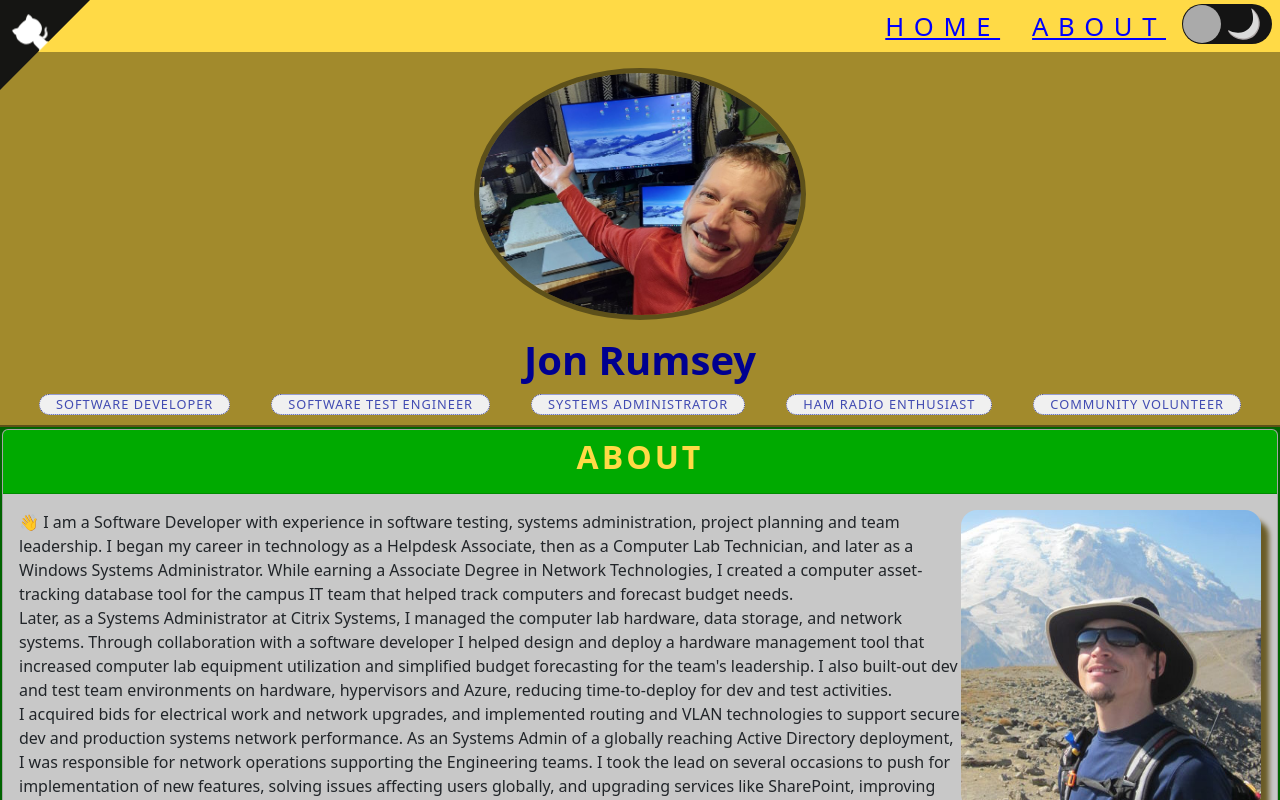
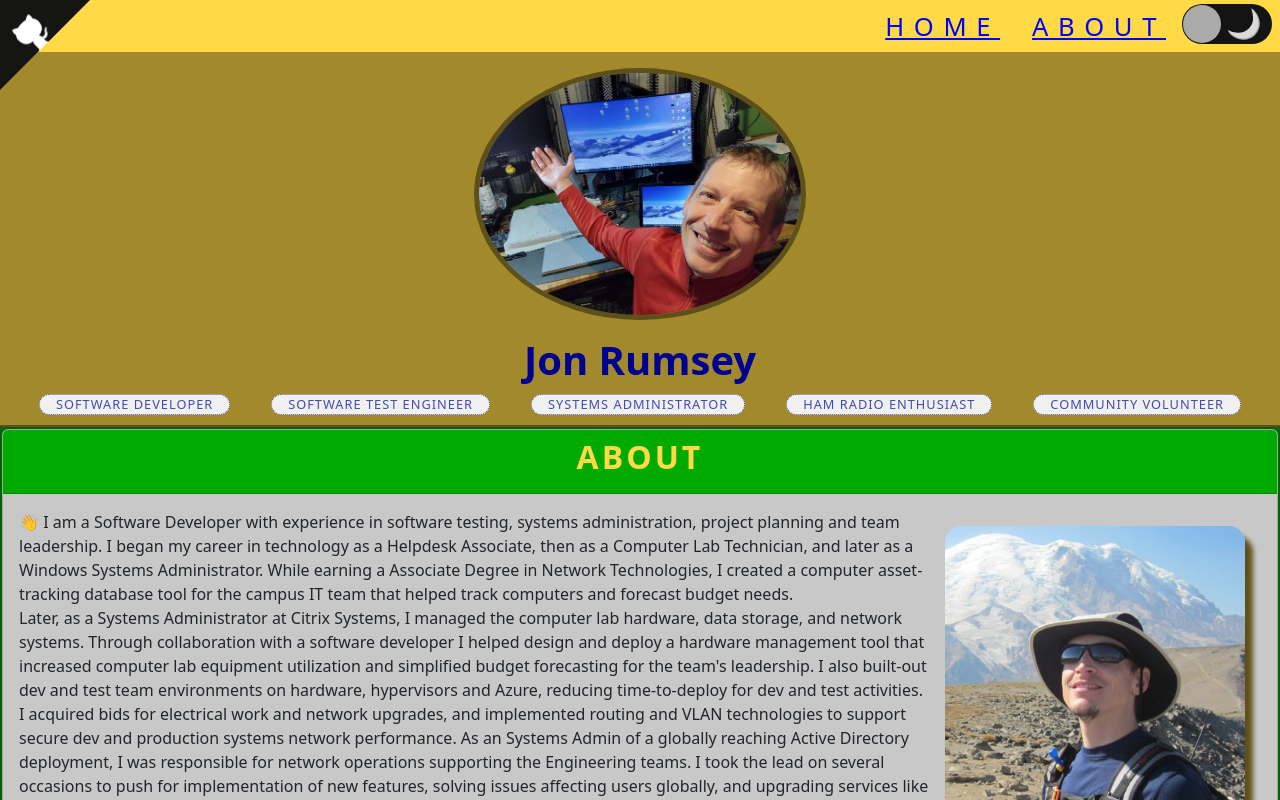
Before and after one commit to nojronatron/portfolio, a React (Vite) app: page /about in a window 1280 px wide. Shown: the top 800 px of the page. Built offline with nearby package versions, Linux system fonts and the light colour scheme.

Commit message:
Move profile pic styles to css.

```diff
--- a/src/App.scss
+++ b/src/App.scss
@@ -180,6 +180,20 @@ header :link {
   }
 }
 
+.profile-pic {
+  float: right;
+  width: 300px;
+  height: 300px;
+  margin: 1rem;
+  border-radius: 1rem;
+  box-shadow: 8px 10px 5px 0px var(--jrcolor-darkyellow);
+
+  @media (max-width: 600px) {
+    width: 150px;
+    height: 150px;
+  }
+}
+
 .modal-close {
   text-align: right;
   padding: 10px 15px 10px 15px;
--- a/src/components/About.jsx
+++ b/src/components/About.jsx
@@ -25,7 +25,7 @@ export default function About({ resumeBasicInfo, portfolioData }) {
             <img
               src={profilepic}
               alt='Jon hiking near Mt.Rainier in Washington State, USA.'
-              className='rounded-4 profile-pic float-end'
+              className='profile-pic'
             />
             {about}
           </div>
--- a/src/scss/themes/theme-light.scss
+++ b/src/scss/themes/theme-light.scss
@@ -150,17 +150,6 @@ body[data-theme='light'] {
     box-shadow: 0 10px 20px var(--jrcolor-black);
   }
 
-  .profile-pic {
-    width: 300px;
-    height: 300px;
-    box-shadow: 8px 10px 5px 0px var(--jrcolor-brown);
-
-    @media (max-width: 600px) {
-      width: 150px;
-      height: 150px;
-    }
-  }
-
   section {
     border-bottom: var(--jrcolor-darkyellow) 2px solid;
   }
```
